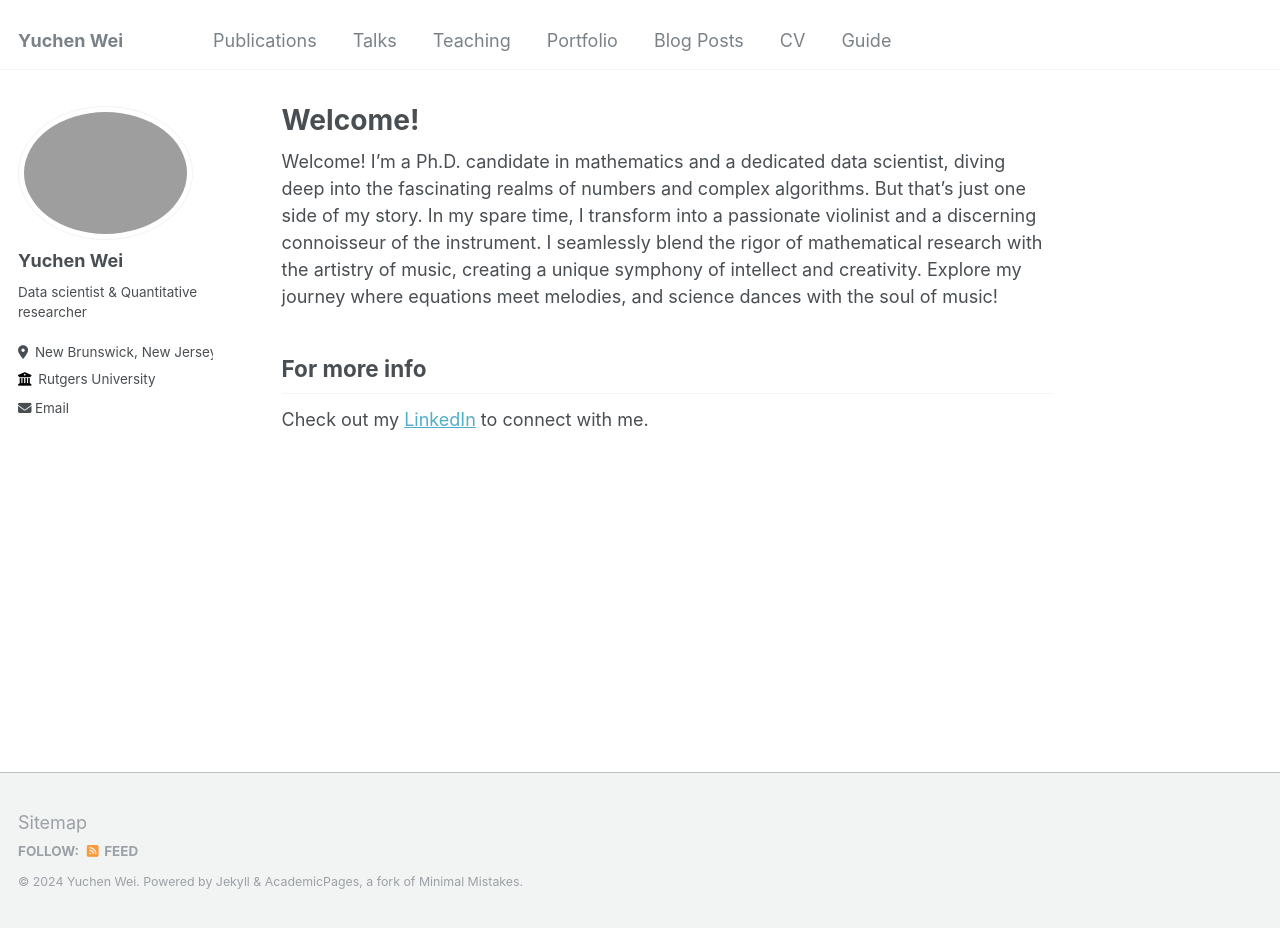
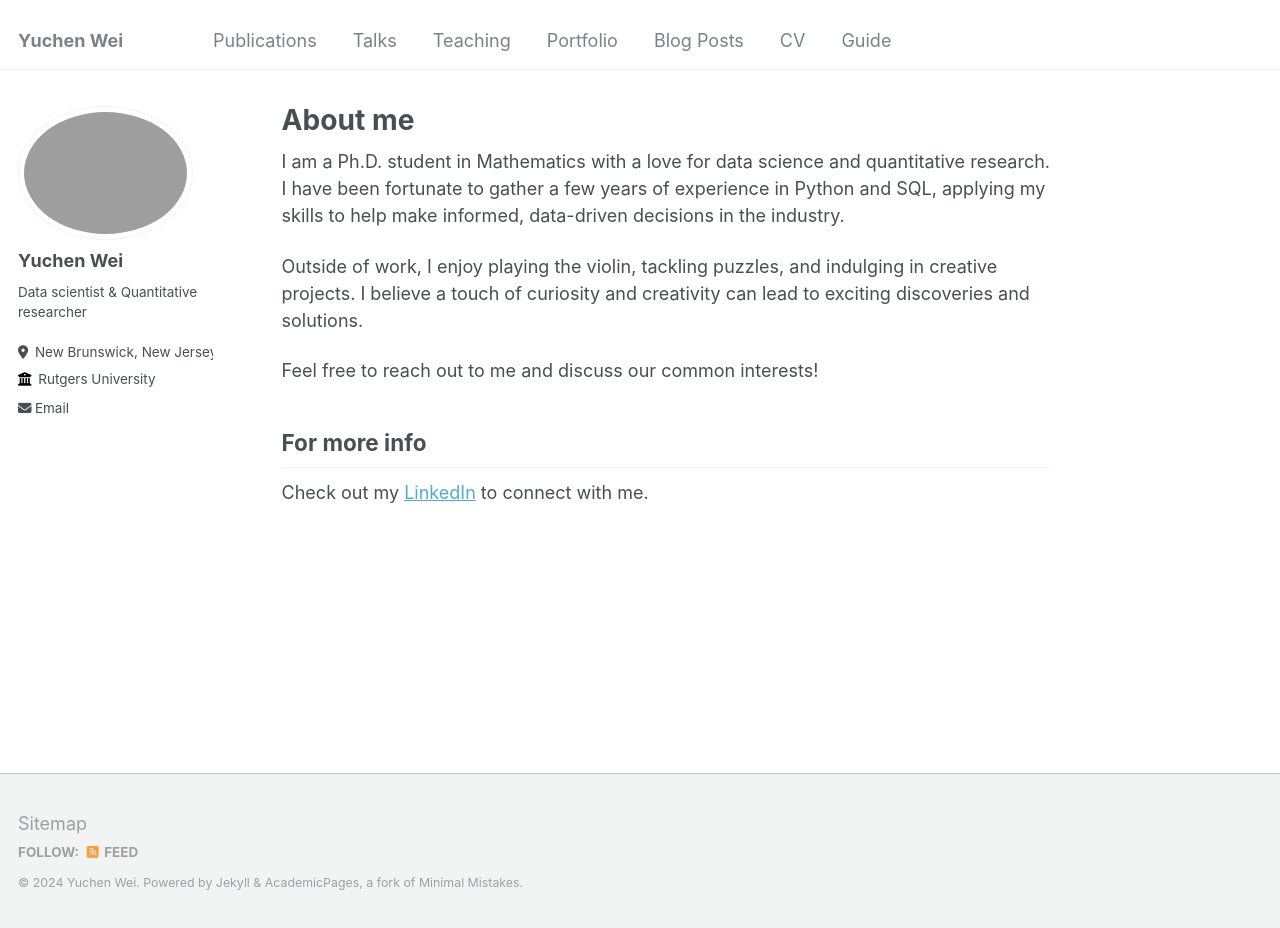
Before and after one commit to Yuccwei/YuchenWei.github.io, a Jekyll site: the page built from _pages/about.md, in a window 1280 px wide and 928 px high. Built offline with Jekyll 4.4.1, drawn with Linux system fonts in a browser that asks for light colours.

Commit message:
Updated a file

```diff
--- a/_pages/about.md
+++ b/_pages/about.md
@@ -1,13 +1,17 @@
 ---
 permalink: /
-title: "Welcome!"
+title: "About me"
 author_profile: true
 redirect_from:
   - /about/
   - /about.html
 ---
 
-Welcome! I’m a Ph.D. candidate in mathematics and a dedicated data scientist, diving deep into the fascinating realms of numbers and complex algorithms. But that’s just one side of my story. In my spare time, I transform into a passionate violinist and a discerning connoisseur of the instrument. I seamlessly blend the rigor of mathematical research with the artistry of music, creating a unique symphony of intellect and creativity. Explore my journey where equations meet melodies, and science dances with the soul of music!
+I am a Ph.D. student in Mathematics with a love for data science and quantitative research. I have been fortunate to gather a few years of experience in Python and SQL, applying my skills to help make informed, data-driven decisions in the industry.
+
+Outside of work, I enjoy playing the violin, tackling puzzles, and indulging in creative projects. I believe a touch of curiosity and creativity can lead to exciting discoveries and solutions.
+
+Feel free to reach out to me and discuss our common interests!
 
 <!--
 This is the front page of a website that is powered by the [Academic Pages template](https://github.com/academicpages/academicpages.github.io) and hosted on GitHub pages. [GitHub pages](https://pages.github.com) is a free service in which websites are built and hosted from code and data stored in a GitHub repository, automatically updating when a new commit is made to the respository. This template was forked from the [Minimal Mistakes Jekyll Theme](https://mmistakes.github.io/minimal-mistakes/) created by Michael Rose, and then extended to support the kinds of content that academics have: publications, talks, teaching, a portfolio, blog posts, and a dynamically-generated CV. You can fork [this repository](https://github.com/academicpages/academicpages.github.io) right now, modify the configuration and markdown files, add your own PDFs and other content, and have your own site for free, with no ads! An older version of this template powers my own personal website at [stuartgeiger.com](http://stuartgeiger.com), which uses [this Github repository](https://github.com/staeiou/staeiou.github.io).
```
